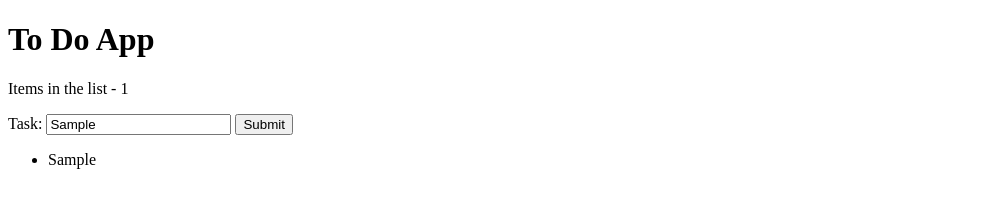
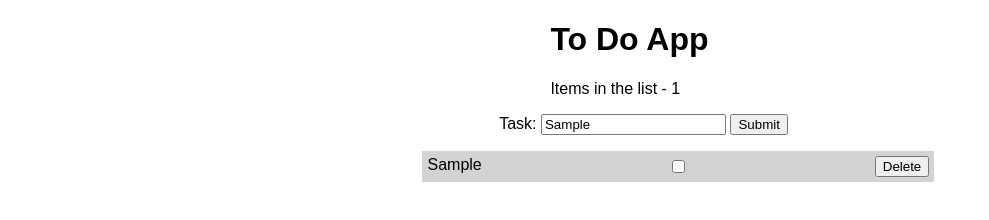
Before and after one commit to the-wormhole/to-dolisttest, a plain HTML site: page index.html in a window 1280 px wide. Both pictures are taken after typing "Sample" into the empty fields and a click on the button "Submit". Shown: the whole page, without its empty margins (0-989 px from the left). Drawn offline with nearby package versions, Linux system fonts and the light colour scheme.

Commit message:
Added deletion

```diff
--- a/home.css
+++ b/home.css
@@ -0,0 +1,25 @@
+body{
+    width: 40%;
+    margin-left: 33%;
+    font-family: sans-serif;
+}
+body > h1, body > p{
+    margin-left: 25%;
+}
+body > form{
+    margin-left: 15%;
+}
+#list ul{
+    list-style: none;
+    padding: 0;
+}
+#list ul li{
+    margin-top: 3px;
+    background-color: lightgrey;
+    padding: 1%;
+    display: flex;
+    justify-content: space-between;
+}
+#list ul li input{
+
+}
--- a/index.html
+++ b/index.html
@@ -4,6 +4,7 @@
     <meta charset="UTF-8">
     <meta http-equiv="X-UA-Compatible" content="IE=edge">
     <meta name="viewport" content="width=device-width, initial-scale=1.0">
+    <link rel="stylesheet" href="./home.css">
     <title>Document</title>
 </head>
 <body>
--- a/script.js
+++ b/script.js
@@ -2,28 +2,40 @@
 let btn = document.getElementById('btn');
 btn.addEventListener('click',createTask);
 var ctr = 1;
-async function createTask(event){
+function createTask(event){
     event.preventDefault();
     let content = document.getElementById('task');
     // console.log(content.value);
     if(content.value.length > 0){
 
         let newItem = document.createElement("li");
+        newItem.id = ctr;
         let str = document.createTextNode(content.value);
         newItem.appendChild(str);
+
+        let del = document.createElement('button');
+        del.type = "submit";
+        del.innerText="Delete";
+        del.onclick = (event)=>{
+            //console.log(event.path[1].id);
+            let item = document.getElementById(event.path[1].id);
+            item.remove();
+        }
+
+        let ele = document.createElement('input');
+        ele.type = "checkbox";
+        newItem.appendChild(ele);
+        newItem.appendChild(del);
+
         let list = document.querySelector('#list ul');
         let all = document.querySelectorAll('#list ul li')
-        await list.appendChild(newItem);
+        list.appendChild(newItem);
 
         let count = document.getElementById('ctr');
-        // if(all.length >){
-            //console.log()
-            ctr = all.length;
-        // }else{
-        //     ctr = 1;
-        // }
-        count.innerText = ctr + 1  ;
-        console.log(all);
+        ctr = all.length;
+
+        count.innerText = ctr + 1;
+        //console.log(all);
 
     }else{
         alert("Empty task can't be added!!");
```
